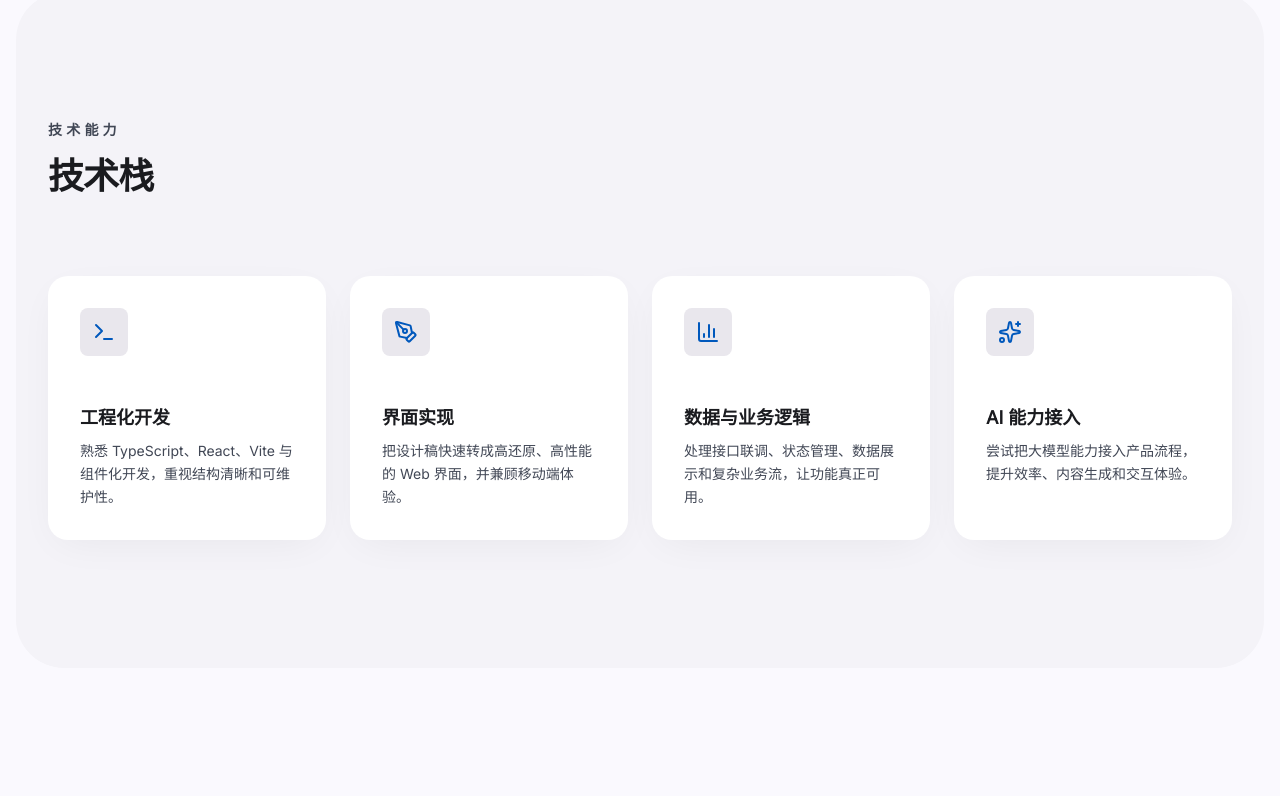
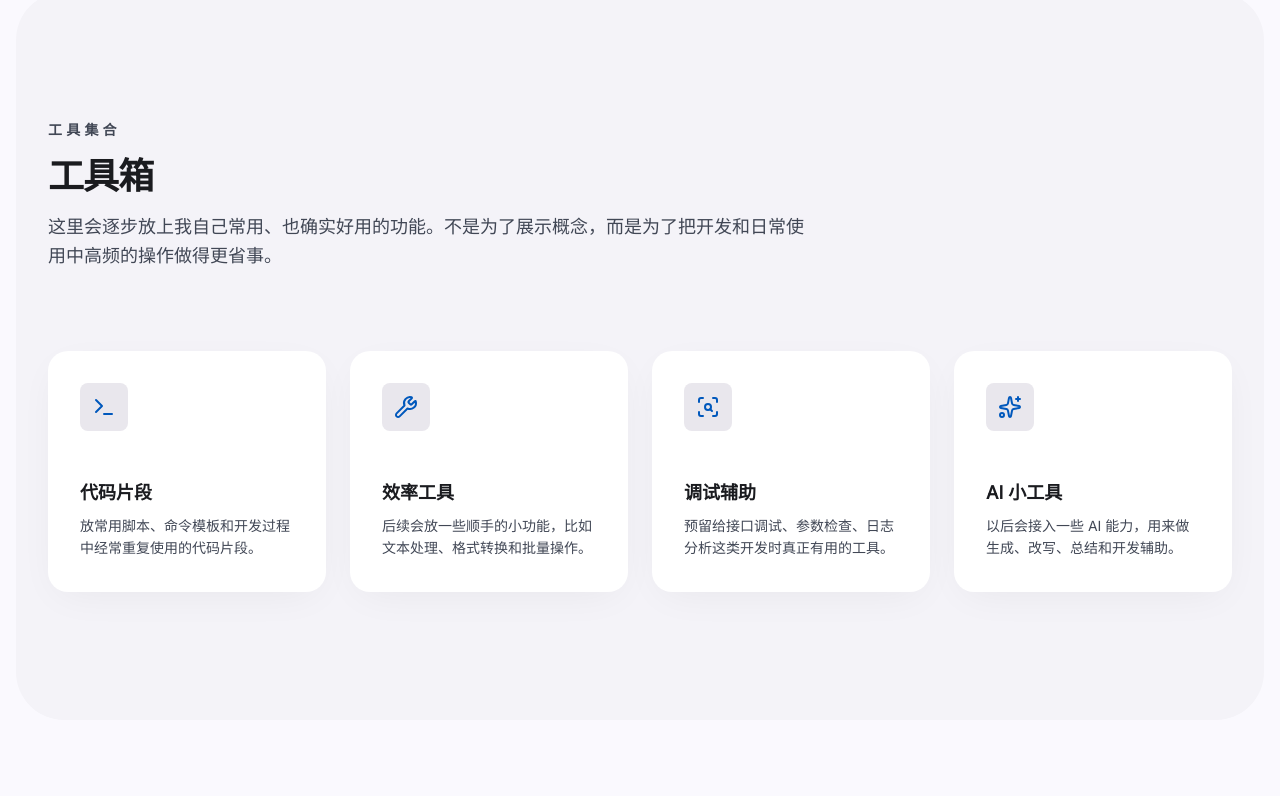
Before and after one commit to Aduck097/stsich-demo, a React (Vite) app: page / in a window 1280 px wide. Shown: the part 1080-1876 px from the top of the page. Built offline with nearby package versions, Linux system fonts and the light colour scheme.

Commit message:
Refocus toolbox section

```diff
--- a/src/components/Navbar.tsx
+++ b/src/components/Navbar.tsx
@@ -2,7 +2,7 @@ import { motion } from "motion/react";
 
 const navItems = [
   { label: "项目", href: "#work" },
-  { label: "技术栈", href: "#toolbox" },
+  { label: "工具箱", href: "#toolbox" },
   { label: "文章", href: "#blog" },
   { label: "关于我", href: "#about" },
 ];
--- a/src/components/Toolbox.tsx
+++ b/src/components/Toolbox.tsx
@@ -1,25 +1,25 @@
 import { motion } from "motion/react";
-import { Terminal, PenTool, BarChart3, Sparkles } from "lucide-react";
+import { Terminal, Wrench, ScanSearch, Sparkles } from "lucide-react";
 
 const tools = [
   {
-    title: "工程化开发",
-    description: "熟悉 TypeScript、React、Vite 与组件化开发，重视结构清晰和可维护性。",
+    title: "代码片段",
+    description: "放常用脚本、命令模板和开发过程中经常重复使用的代码片段。",
     icon: Terminal,
   },
   {
-    title: "界面实现",
-    description: "把设计稿快速转成高还原、高性能的 Web 界面，并兼顾移动端体验。",
-    icon: PenTool,
+    title: "效率工具",
+    description: "后续会放一些顺手的小功能，比如文本处理、格式转换和批量操作。",
+    icon: Wrench,
   },
   {
-    title: "数据与业务逻辑",
-    description: "处理接口联调、状态管理、数据展示和复杂业务流，让功能真正可用。",
-    icon: BarChart3,
+    title: "调试辅助",
+    description: "预留给接口调试、参数检查、日志分析这类开发时真正有用的工具。",
+    icon: ScanSearch,
   },
   {
-    title: "AI 能力接入",
-    description: "尝试把大模型能力接入产品流程，提升效率、内容生成和交互体验。",
+    title: "AI 小工具",
+    description: "以后会接入一些 AI 能力，用来做生成、改写、总结和开发辅助。",
     icon: Sparkles,
   },
 ];
@@ -28,11 +28,14 @@ export default function Toolbox() {
   return (
     <section id="toolbox" className="bg-surface-container-low py-32 rounded-[3rem] mx-4">
       <div className="max-w-7xl mx-auto px-8">
-        <div className="mb-20">
+        <div className="mb-20 max-w-3xl">
           <h2 className="text-sm font-bold uppercase tracking-[0.3em] text-on-surface-variant mb-4">
-            技术能力
+            工具集合
           </h2>
-          <p className="text-4xl font-bold tracking-tight text-on-surface">技术栈</p>
+          <p className="text-4xl font-bold tracking-tight text-on-surface mb-4">工具箱</p>
+          <p className="text-on-surface-variant leading-relaxed text-lg">
+            这里会逐步放上我自己常用、也确实好用的功能。不是为了展示概念，而是为了把开发和日常使用中高频的操作做得更省事。
+          </p>
         </div>
         <div className="grid grid-cols-1 md:grid-cols-2 lg:grid-cols-4 gap-6">
           {tools.map((tool, index) => (
```
